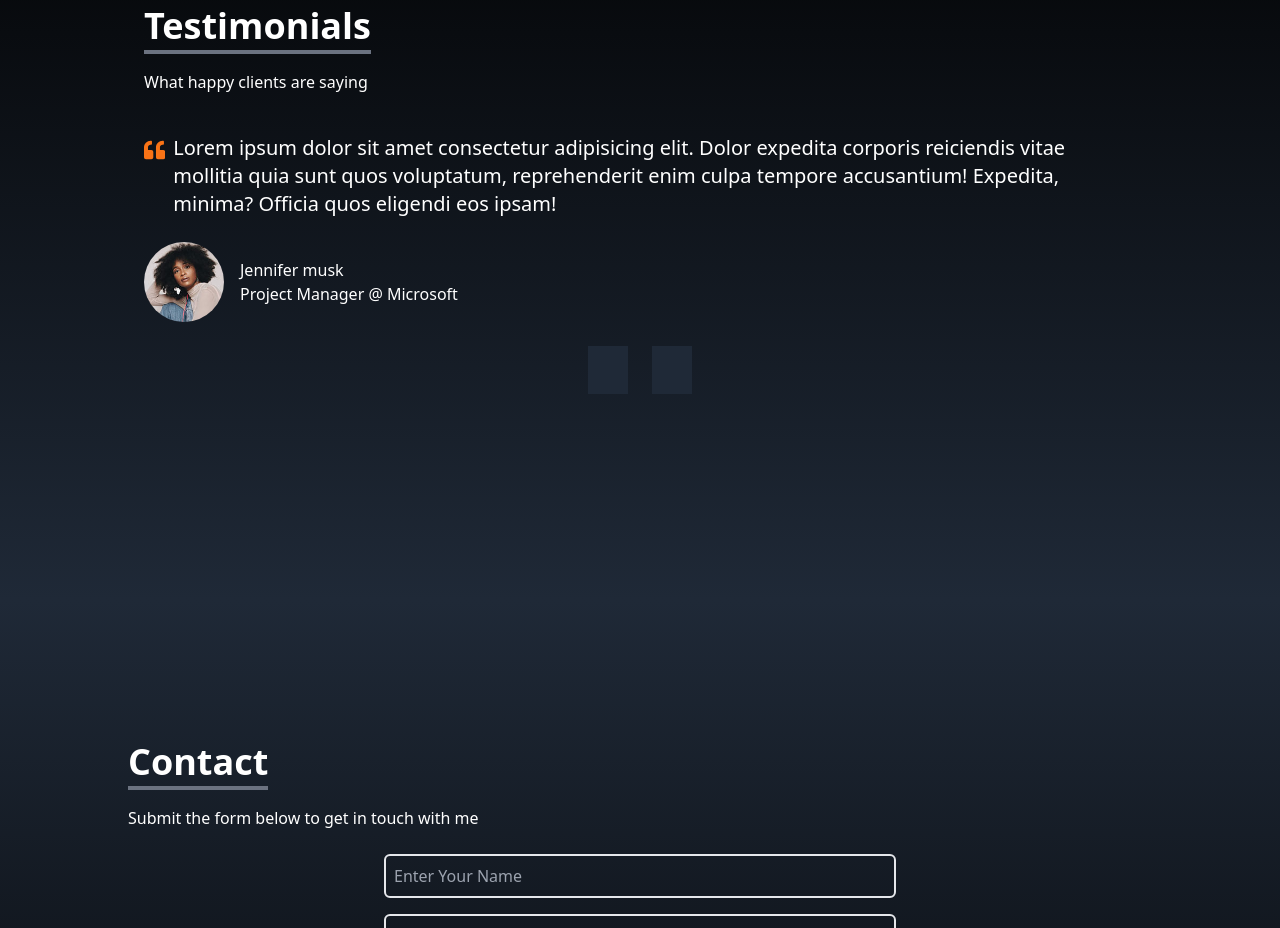
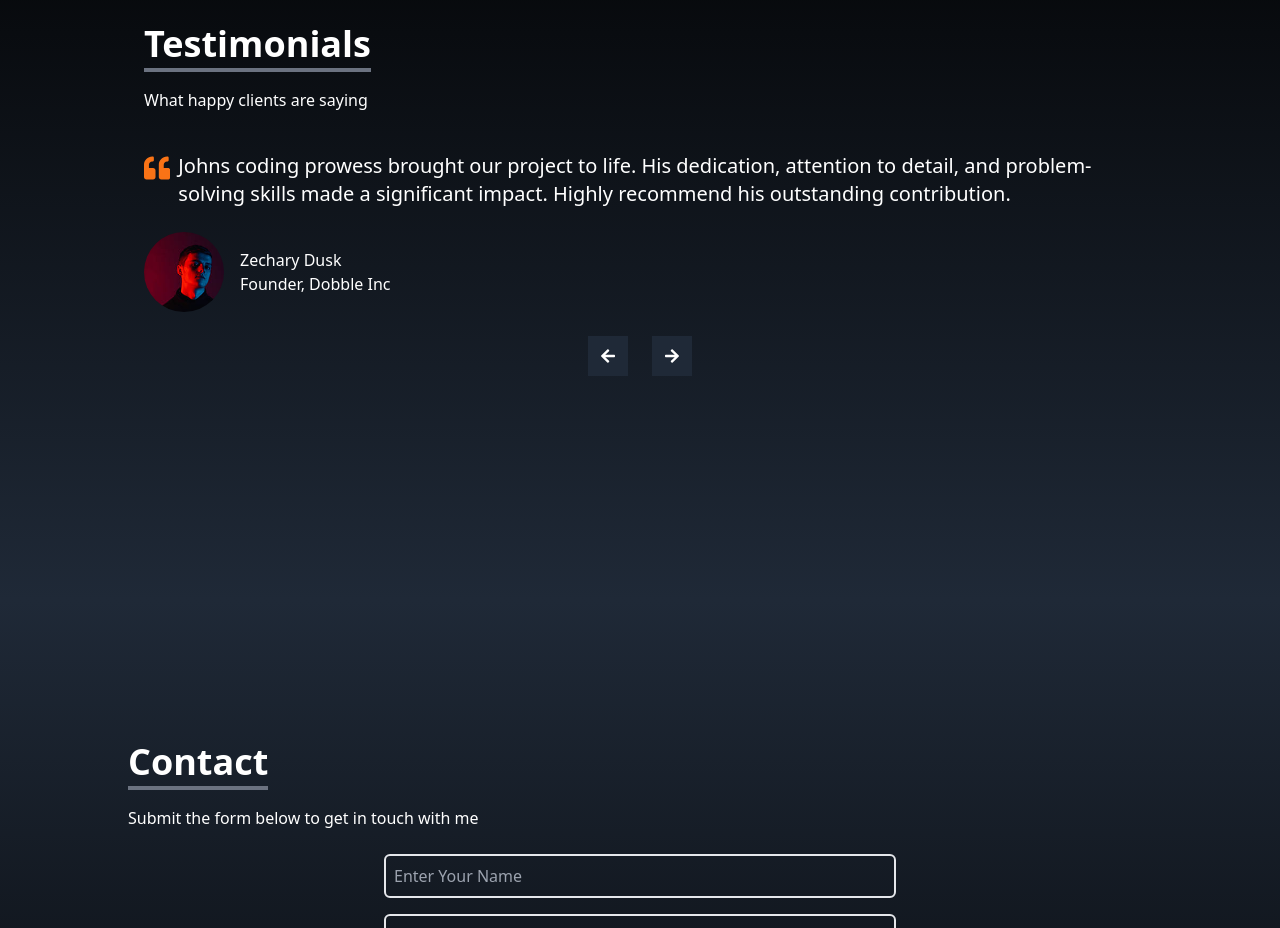
Before and after one commit to johnmainkinyanjui/my-portfolio, a React (Create React App) app: page / in a window 1280 px wide. Shown: the part 2960-3888 px from the top of the page. Built offline with nearby package versions, Linux system fonts and the light colour scheme; some icons are missing.

Commit message:
testimonial are moving

```diff
--- a/src/components/Testimonials.jsx
+++ b/src/components/Testimonials.jsx
@@ -1,52 +1,59 @@
-import React, { useState } from 'react'
-import img1 from '../assets/testimonials/avatar1.jpg'
-import img2 from '../assets/testimonials/avatar2.jpg'
-import img3 from '../assets/testimonials/avatar3.jpg'
-import img4 from '../assets/testimonials/avatar4.jpg'
-import { FaQuoteLeft } from "react-icons/fa";
-import { FaArrowLeft } from "react-icons/fa6";
-import { FaArrowRight } from "react-icons/fa6";
+import React, { useState, useEffect } from 'react';
+import { FaQuoteLeft, FaArrowLeft, FaArrowRight } from 'react-icons/fa';
 
-
+import img1 from '../assets/testimonials/avatar1.jpg';
+import img2 from '../assets/testimonials/avatar2.jpg';
+import img3 from '../assets/testimonials/avatar3.jpg';
+import img4 from '../assets/testimonials/avatar4.jpg';
 
 export const Testimonials = () => {
-
     const testimonial_data = [
         {
             img: img1,
-            context_text: 'Lorem ipsum dolor sit amet consectetur adipisicing elit. Dolor expedita corporis reiciendis vitae mollitia quia sunt quos voluptatum, reprehenderit enim culpa tempore accusantium! Expedita, minima? Officia quos eligendi eos ipsam!',
+            context_text: 'John is an exceptional individual whose commitment to excellence and innovative thinking make him a valuable asset. As a Project Manager at Microsoft, he consistently delivers outstanding results, demonstrating a rare blend of professionalism and creativity.',
             testimonial_name: 'Jennifer musk',
             text_block: 'Project Manager @ Microsoft',
         },
         {
             img: img2,
-            context_text: 'This is unbliverbale!, After John doing his magic, my business skyrocketed.',
+            context_text: 'Johns coding prowess brought our project to life. His dedication, attention to detail, and problem-solving skills made a significant impact. Highly recommend his outstanding contribution.',
             testimonial_name: 'Zechary Dusk',
             text_block: 'Founder, Dobble Inc',
         },
         {
             img: img3,
-            context_text: 'John helped us build a software that it didint need a walkthrough.',
+            context_text: 'John helped us build a software that it did not need a walkthrough.',
             testimonial_name: 'Peterson Mycer',
             text_block: 'Lead Developer, Today Tech',
         },
         {
             img: img4,
-            context_text: 'What an incredible work done! John You are such an amaizing guy :)',
+            context_text: 'What an incredible work done! John You are such an amazing guy :)',
             testimonial_name: 'Lucy Dunksten',
             text_block: 'Manager @ Double Dee Technologies',
         },
-    ]
+    ];
 
     const length = testimonial_data.length;
     const [current, setCurrent] = useState(0);
 
     const previous = () => {
-        setCurrent(current === 0 ? length -1 : current - 1 );
-    }
+        setCurrent(current === 0 ? length - 1 : current - 1);
+    };
+
     const next = () => {
-        setCurrent(current === length -1 ? 0 : current + 1 );
-    }
+        setCurrent(current === length - 1 ? 0 : current + 1);
+    };
+
+    useEffect(() => {
+        const intervalId = setInterval(() => {
+            // Increment index to move to the next item
+            setCurrent((prevIndex) => (prevIndex + 1) % length);
+        }, 5000); // Change this interval to control the speed (in milliseconds)
+
+        // Clear the interval on component unmount
+        return () => clearInterval(intervalId);
+    }, [current, length]);
 
     return (
         <div name='testimonials' className=' bg-gradient-to-b from-black to-gray-800 w-full text-white md:h-screen'>
@@ -57,8 +64,7 @@ export const Testimonials = () => {
                 </div>
 
                 <div>
-               {
-                testimonial_data.map((item, index) => index === current &&
+                    {testimonial_data.map((item, index) => index === current && (
                         <div key={index}>
                             <div className=' flex items-start gap-2'>
                                 <FaQuoteLeft className='pb-4 text-5xl text-orange-500'/>
@@ -82,14 +88,12 @@ export const Testimonials = () => {
                             </div>
                             <div className=' flex items-center justify-center gap-6'>
                                 <div className=' bg-gray-800 p-3 cursor-pointer'><FaArrowLeft onClick={previous}/></div>
-                        <div className=' bg-gray-800 p-3 cursor-pointer'><FaArrowRight onClick={next} /></div>
+                                <div className=' bg-gray-800 p-3 cursor-pointer'><FaArrowRight onClick={next}/></div>
                             </div>
                         </div>
-                )
-               }
-            </div>
-
+                    ))}
                 </div>
             </div>
-  )
-}
+        </div>
+    );
+};
```
Lines whose indentation alone changed are shown as unchanged.
